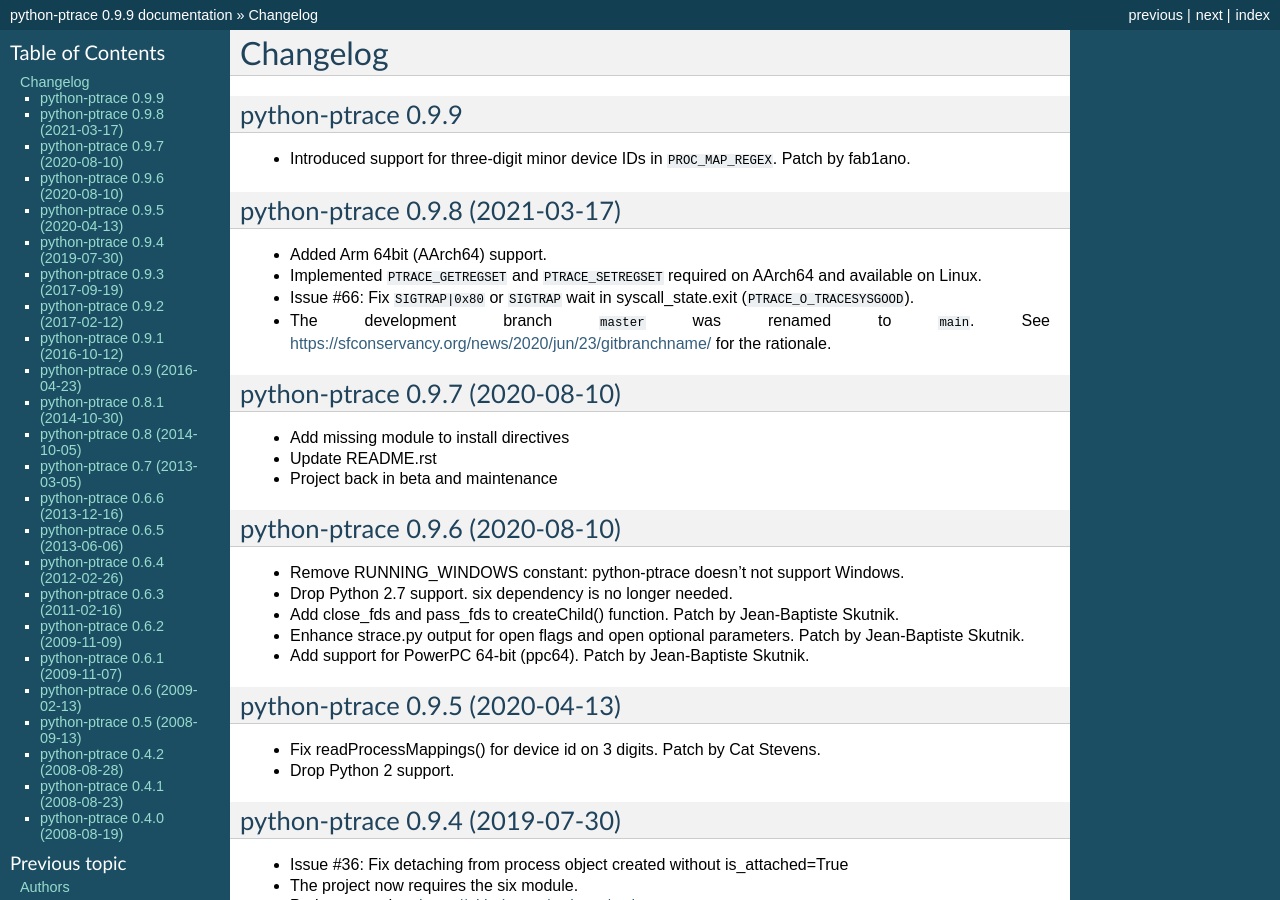
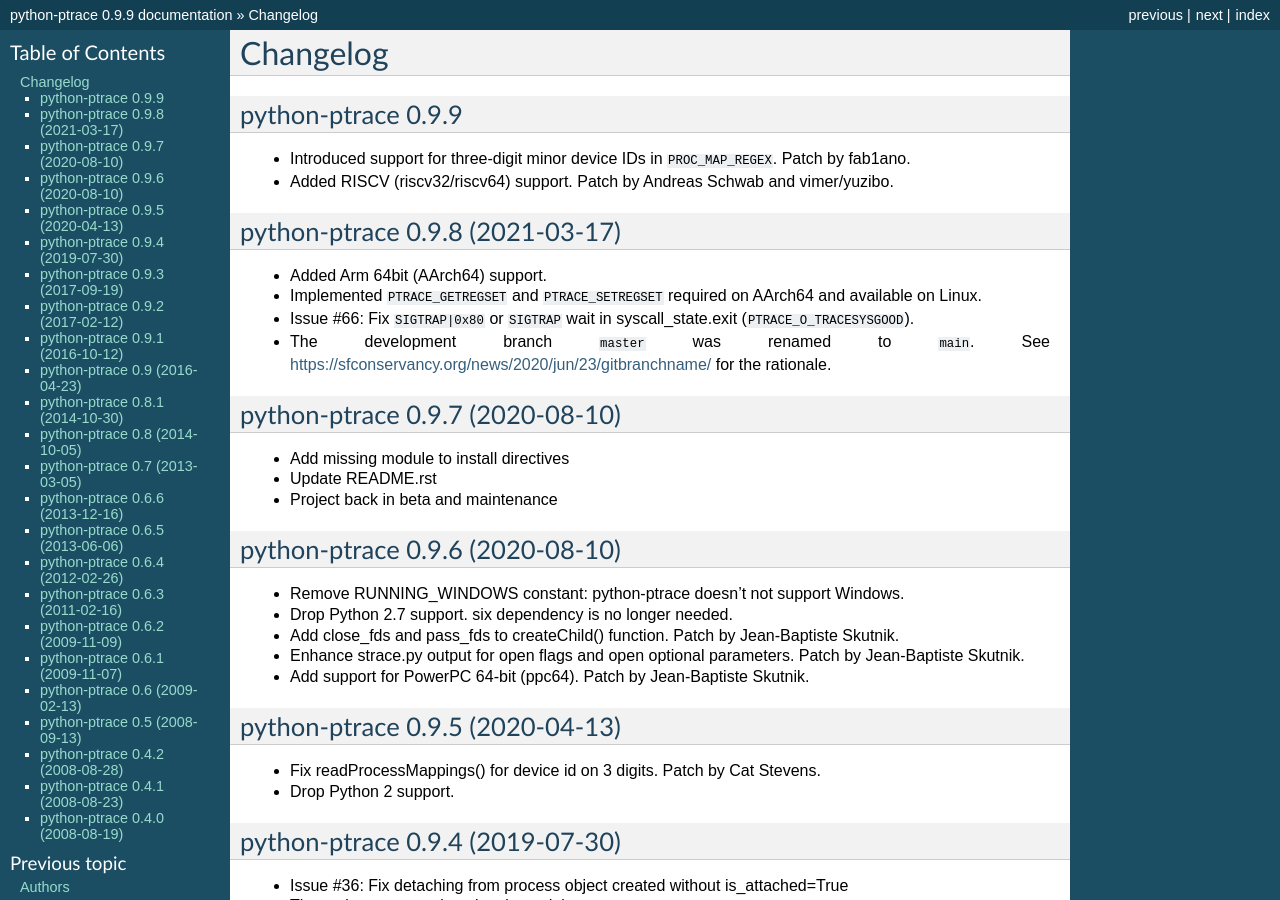
Before and after one commit to vstinner/python-ptrace, a Sphinx documentation site: the page built from doc/changelog.rst, in a window 1280 px wide and 900 px high. Built offline with Sphinx 7.4.7, drawn with Linux system fonts in a browser that asks for light colours.

Commit message:
Updated changelog

```diff
--- a/doc/changelog.rst
+++ b/doc/changelog.rst
@@ -8,6 +8,8 @@ python-ptrace 0.9.9
 
 * Introduced support for three-digit minor device IDs in ``PROC_MAP_REGEX``.
   Patch by fab1ano.
+* Added RISCV (riscv32/riscv64) support.
+  Patch by Andreas Schwab and vimer/yuzibo.
 
 python-ptrace 0.9.8 (2021-03-17)
 --------------------------------
```
